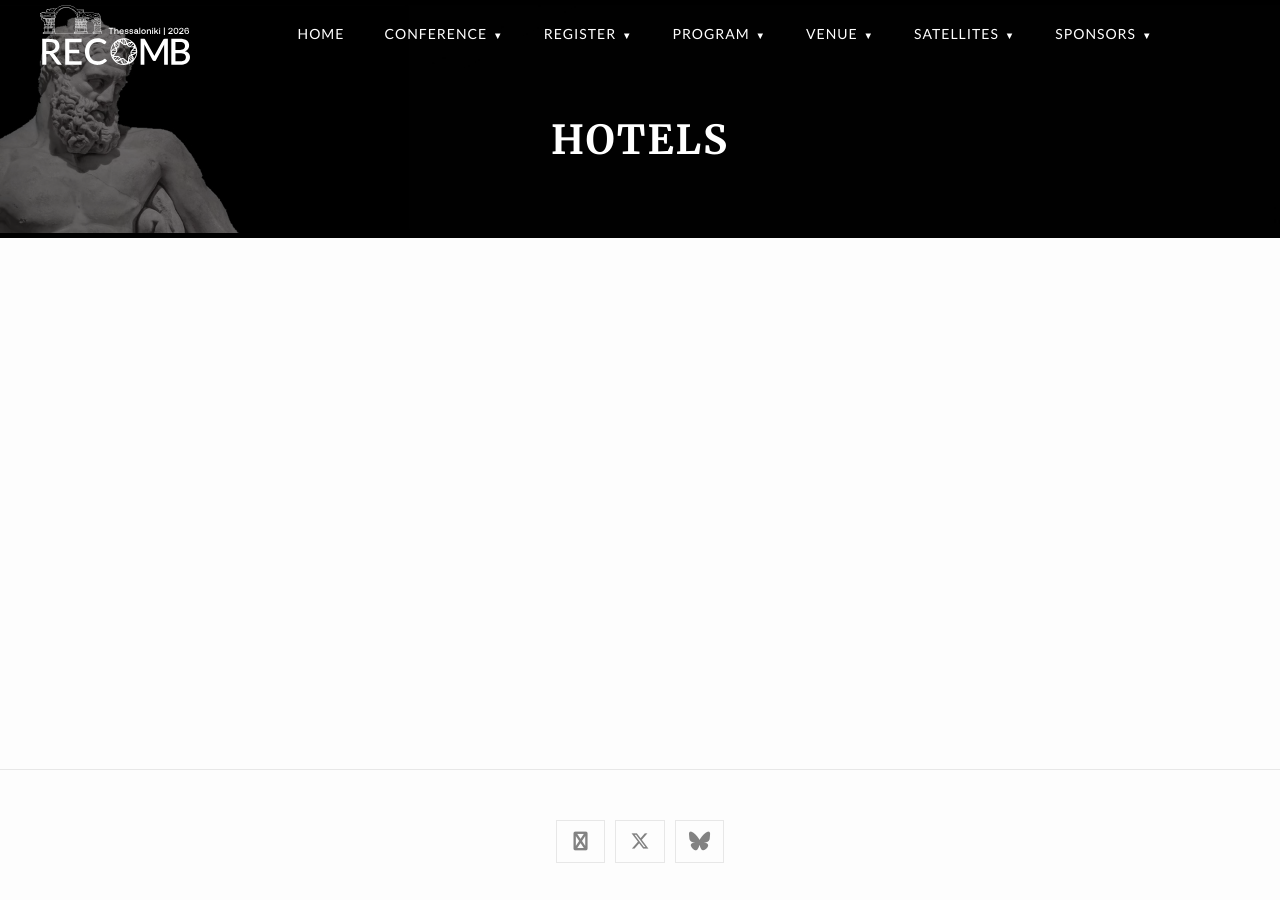
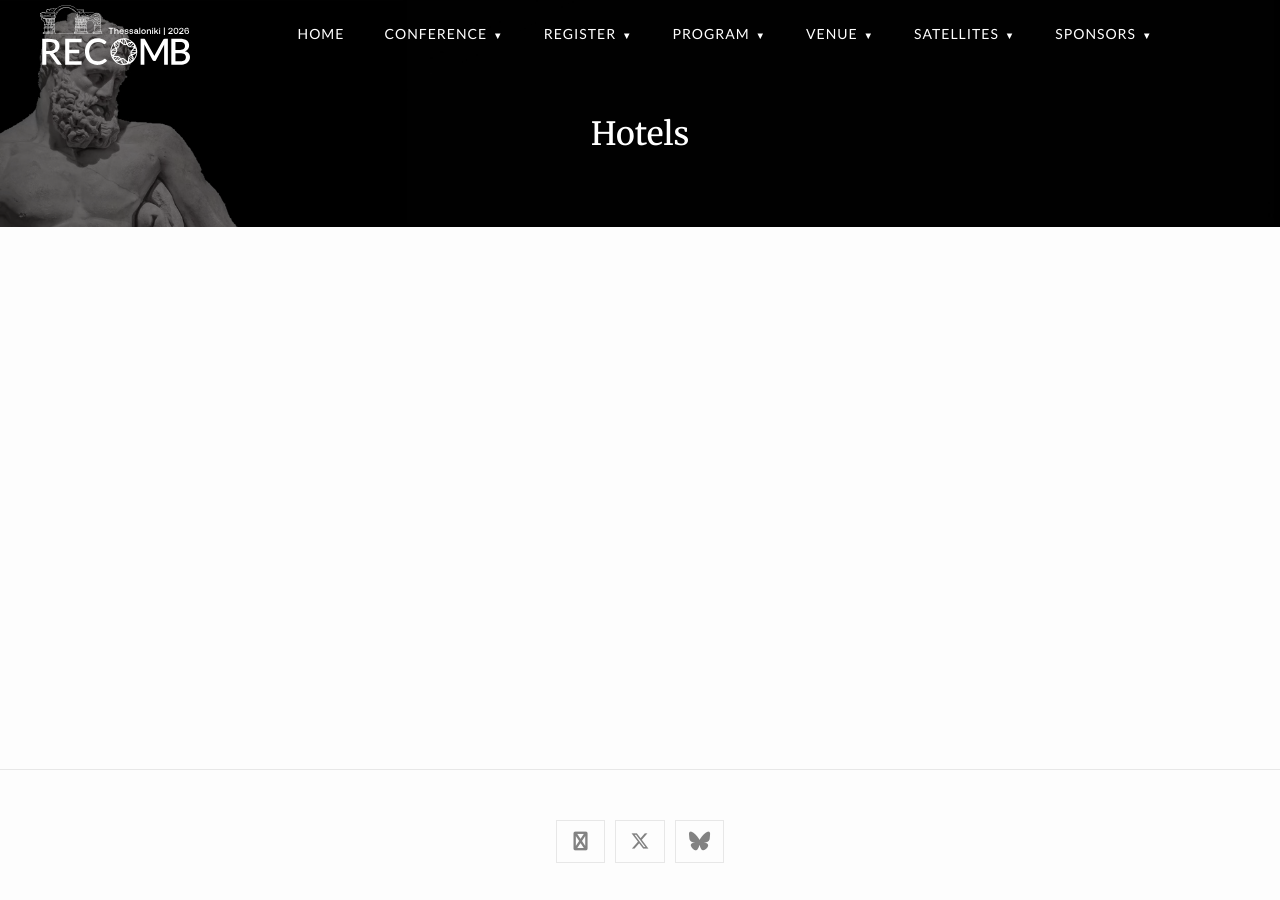
Before and after one commit to recomb-conference/recomb2026, a Jekyll site: the page built from hotels.md, in a window 1280 px wide. Built offline with Jekyll 4.4.1, drawn with Linux system fonts in a browser that asks for light colours; nearby versions of some CDN libraries.

Commit message:
Change page header from h1 to h2 and update styles
Replaces the page title element in the header banner from h1 to h2 in page.html. Updates corresponding SCSS styles to target h2, adjusts font properties, and modifies responsive font sizes for better consistency.

```diff
--- a/_layouts/page.html
+++ b/_layouts/page.html
@@ -4,7 +4,7 @@ layout: base
 <!-- Page Header Banner (similar to recomb2026deprecated) -->
 <section class="page-header-banner" style="background-image: url('{{ "/images/slider/slider-bg-1.jpg" | relative_url }}');">
   <div class="page-header-content">
-    <h1>{{ page.title | escape }}</h1>
+    <h2>{{ page.title | escape }}</h2>
   </div>
 </section>
 
--- a/_sass/minima/custom-styles.scss
+++ b/_sass/minima/custom-styles.scss
@@ -81,13 +81,13 @@ a:focus, a:hover {
   z-index: 1;
 }
 
-.page-header-content h1 {
+.page-header-content h2 {
+  font-family: "Merriweather", sans-serif;
+  font-weight: 500;
+  font-size: 2rem;
   color: #fff !important;
-  font-size: 2.5rem;
-  font-weight: 700;
   margin: 0;
-  text-transform: uppercase;
-  letter-spacing: 2px;
+  letter-spacing: 0;
 }
 
 @media screen and (max-width: 799px) {
@@ -95,8 +95,8 @@ a:focus, a:hover {
     padding: calc(var(--header-height) + 40px) 0 40px;
   }
 
-  .page-header-content h1 {
-    font-size: 1.75rem;
+  .page-header-content h2 {
+    font-size: 1.5rem;
   }
 }
 
```
